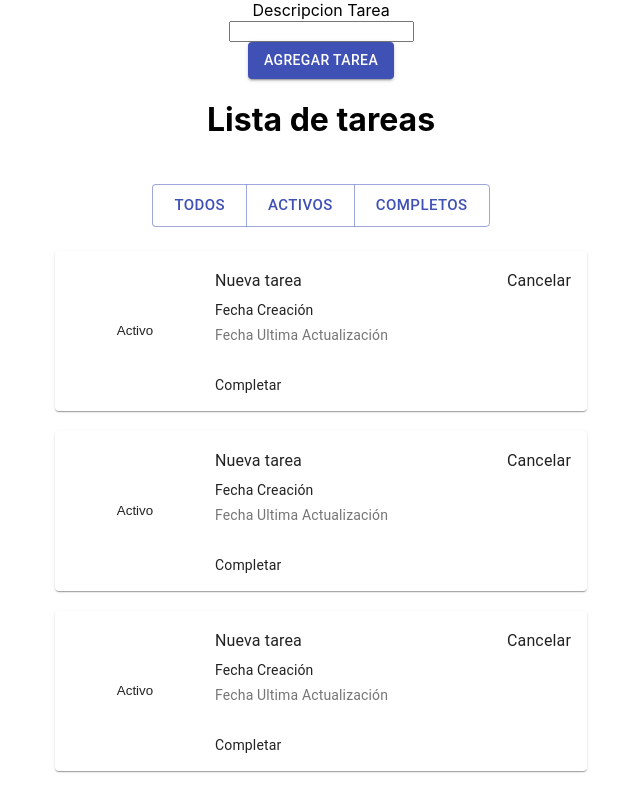
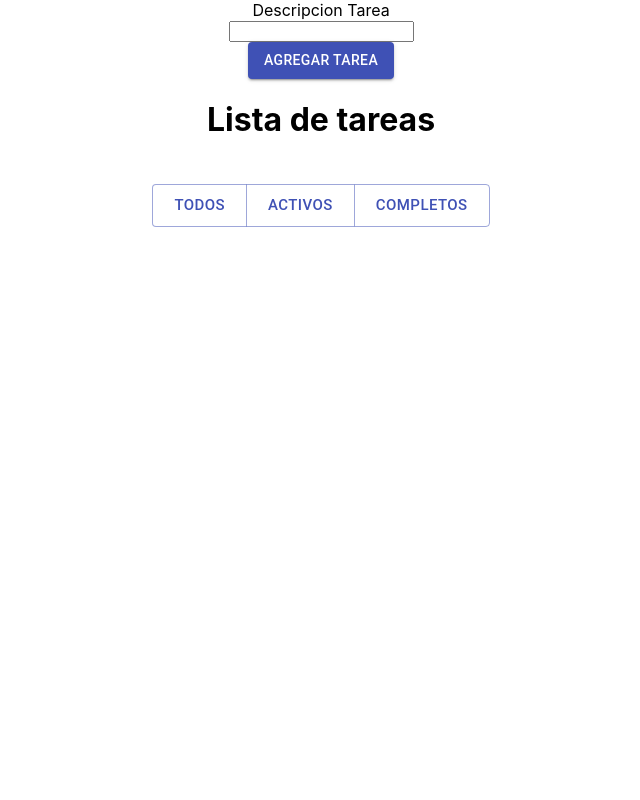
Before and after one commit to memoanda89/hatch, a React (Create React App) app in the folder hatch/: page / in a window 1280 px wide. Shown: the whole page, without its empty margins (319-959 px from the left). Built offline with nearby package versions, Linux system fonts and the light colour scheme.

Commit message:
Lista de tareas
agrega funcionalidad para la lista

```diff
--- a/hatch/src/Components/TodoItem/index.js
+++ b/hatch/src/Components/TodoItem/index.js
@@ -8,6 +8,7 @@ import ButtonBase from '@material-ui/core/ButtonBase';
 const useStyles = makeStyles((theme) => ({
     root: {
       flexGrow: 1,
+      marginTop:'5px'
     },
     paper: {
       padding: theme.spacing(2),
--- a/hatch/src/Components/TodoList/index.js
+++ b/hatch/src/Components/TodoList/index.js
@@ -5,9 +5,11 @@ import Grid from '@material-ui/core/Grid';
 import TodoItem from '../TodoItem';
 import ButtonGroup from '@material-ui/core/ButtonGroup';
 import Button from '@material-ui/core/Button';
+import { connect } from "react-redux";
+const TodoList = ({TodoListArray,FiltraTodos,FiltraActivos,FiltraCompleto,editItem}) =>{
 
-const TodoList = ( ) => (
 
+ return (
      <div >
         <Grid container spacing={3} >
             <Grid item xs={12} className="App">
@@ -15,20 +17,26 @@ const TodoList = ( ) => (
             </Grid>
             <Grid item xs={12} className="App">
                 <ButtonGroup size="large" color="primary" aria-label="large outlined primary button group">
-  <Button>Todos</Button>
-  <Button>Activos</Button>
-  <Button>Completos</Button>
+                    <Button  >Todos</Button>
+                    <Button >Activos</Button>
+                    <Button >Completos</Button>
 
                 </ButtonGroup>
             </Grid>
             <Grid item xs={12}>
                 <Grid container spacing={3}>
                     <Grid item xs={12}>
-                    <TodoItem/>
-                    <br/>
-                    <TodoItem/>
-                    <br/>
-                    <TodoItem/>
+                    <div >
+                        {
+                            TodoListArray.map(todo => (
+                                <TodoItem  key={todo.id}
+                                {...todo} editItem={editItem}/>
+
+
+                            ))
+
+                        }
+                        </div>
                     </Grid>
                 </Grid>
             </Grid>
@@ -37,6 +45,24 @@ const TodoList = ( ) => (
         </Grid>
     </div>
     )
+ }
 
 
-export default TodoList
+const mapStateToProps = state => ({
+    TodoListArray: state.TodoListArray
+  })
+
+  const mapDispatchToProps = dispatch => ({
+    agregarTitular(TodoItem) {
+      dispatch({
+        type: "AGREGAR_TAREA",
+        TodoItem
+      })
+    },
+
+
+
+
+  })
+
+  export default connect(mapStateToProps, mapDispatchToProps)(TodoList)
```
Also changed, not shown: hatch/src/Components/TodoInput/index.js (+3 -5 lines). Lines whose indentation alone changed are shown as unchanged.
